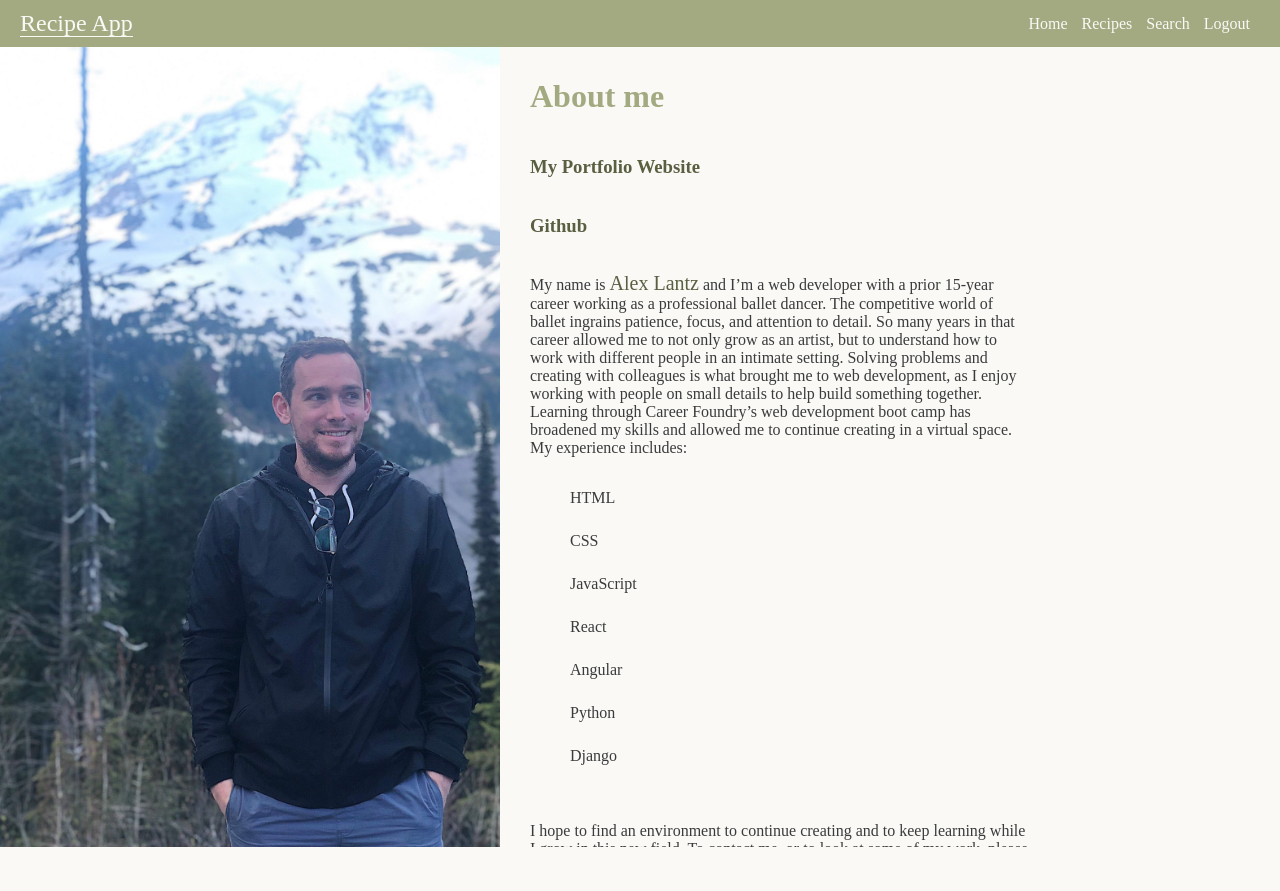
After one commit to aclantz/recipe-django-app, a Django app: page /about/ in a window 1280 px wide. The commit adds this page. Shown: the top 891 px of the page. Run offline with Django 5.2, Linux system fonts and the light colour scheme.

Commit message:
add about.html, update scrolling, nav, home.html

```diff
--- a/src/recipe_project/urls.py
+++ b/src/recipe_project/urls.py
@@ -27,7 +27,6 @@ from .views import login_view, logout_view, success_view
 urlpatterns = [
     path('admin/', admin.site.urls),
     path('', include('recipes.urls')),
-    # path('recipes/', include('recipes.urls')), *** I think this is redundant
     path('login/', login_view, name='login'),
     path('logout/', logout_view, name='logout'),
     path('success/', success_view, name='success'),
--- a/src/recipes/static/recipes/index.css
+++ b/src/recipes/static/recipes/index.css
@@ -21,6 +21,13 @@ html, body {
 
 h1, h2 {
   color: var(--mid-green);
+}
+h3 {
+  color: var(--dark-green);
+}
+h3:hover {
+  /* only h3 is about links */
+  color: var(--light-green);
 }
 a {
   text-decoration: none;
@@ -93,6 +100,9 @@ button:hover {
  justify-content: center;
  flex-direction: column;
  padding-left: 40px;
+ width: 500px;
+ word-wrap: break-word; /* Ensures long words are wrapped to the next line */
+ overflow-wrap: break-word; /* Another option to handle text wrapping */
  /* align-items: center; */
 }
 #main__img--kitchen {
@@ -139,7 +149,6 @@ button:hover {
 }
 .grid--text {
   position: relative;
-  /* margin-top: -50px; */
 }
 
 /* Details ------------------------------------------------------------------------------ */
@@ -204,6 +213,11 @@ button:hover {
   height: 800px;
   object-fit: cover;
 }
+.search__elements {
+  max-height: 800px;
+  overflow-y: auto; /* Enable vertical scrolling if content exceeds the height */
+  overflow-x: hidden; /* Hide horizontal overflow */
+}
 .search--query {
   display: flex;
   justify-content: center;
@@ -231,3 +245,35 @@ button:hover {
 .search--query form {
   width: 30%;
 }
+/* About ------------------------------------------------------------------------------ */
+
+.about__layout {
+  display: grid;
+  grid-template-columns: 1fr 2fr;
+  align-items: center;
+  gap: 20px;
+}
+.about--text {
+  display: flex;
+  justify-content: center;
+  flex-direction: column;
+  width: 500px;
+  word-wrap: break-word; /* Ensures long words are wrapped to the next line */
+  overflow-wrap: break-word; /* Another option to handle text wrapping */
+}
+.about--container {
+  padding: 10px; /* Adds some space inside the div */
+  max-height: 800px;
+  overflow-y: auto; /* Enable vertical scrolling if content exceeds the height */
+  overflow-x: hidden; /* Hide horizontal overflow */
+}
+.about--name {
+  color: var(--dark-green);
+  font-size: 20px;
+}
+#img--profile {
+  width: 500px;
+  height: 820px;
+  object-fit: cover;
+  margin-top: -20px;
+}
--- /dev/null
+++ b/src/recipes/templates/recipes/about.html
@@ -0,0 +1,60 @@
+{% load static %}
+<!DOCTYPE html>
+<html>
+  <head>
+    <title>Recipe Django App</title>
+    <meta charset="UTF-8" />
+    <meta name="viewpoint" content="width=device-width, inital-scale=1.0" />
+    <link rel="stylesheet" href="../../static/recipes/index.css" />
+  </head>
+  <body>
+    <nav class="navbar">
+      <div class="navbar__brand">
+        <a href="{% url 'recipes:home'%}"><span>Recipe App</span></a>
+      </div>
+      <div class="navbar__links">
+        <a href="{% url 'recipes:home'%}"><span>Home</span></a>
+        <a href="{% url 'recipes:list'%}"><span>Recipes</span></a>
+        <a href="{% url 'recipes:search'%}"><span>Search</span></a>
+        <a href="{% url 'logout'%}"><span>Logout</span></a>
+      </div>
+    </nav>
+    <div class="about__layout">
+      <img src={% static 'recipes/images/rainier-profile.jpeg'%} alt="Me at Mt Rainier" id="img--profile">
+      <div class="about--container">
+        <div class="about--text">
+          <h1>About me</h1>
+          <a href="https://aclantz.github.io/"><h3>My Portfolio Website</h3></a>
+          <a href="https://github.com/aclantz"><h3>Github</h3></a>
+          <p>
+            My name is <span class="about--name">Alex Lantz</span> and I’m a web
+            developer with a prior 15-year career working as a professional
+            ballet dancer. The competitive world of ballet ingrains patience,
+            focus, and attention to detail. So many years in that career allowed
+            me to not only grow as an artist, but to understand how to work with
+            different people in an intimate setting. Solving problems and
+            creating with colleagues is what brought me to web development, as I
+            enjoy working with people on small details to help build something
+            together. Learning through Career Foundry’s web development boot
+            camp has broadened my skills and allowed me to continue creating in
+            a virtual space. <br>My experience includes:
+          </p>
+          <ul>
+            <li>HTML</li>
+            <li>CSS</li>
+            <li>JavaScript</li>
+            <li>React</li>
+            <li>Angular</li>
+            <li>Python</li>
+            <li>Django</li>
+          </ul>
+          <p>
+            I hope to find an environment to continue creating and to keep
+            learning while I grow in this new field. To contact me, or to look
+            at some of my work, please visit my portfolio.
+          </p>
+        </div>
+      </div>
+    </div>
+  </body>
+</html>
--- a/src/recipes/templates/recipes/details.html
+++ b/src/recipes/templates/recipes/details.html
@@ -15,6 +15,7 @@
         <a href="{% url 'recipes:home'%}"><span>Home</span></a>
         <a href="{% url 'recipes:list'%}"><span>Recipes</span></a>
         <a href="{% url 'recipes:search'%}"><span>Search</span></a>
+        <a href="{% url 'recipes:about'%}"><span>About</span></a>
         <a href="{% url 'logout'%}"><span>Logout</span></a>
       </div>
     </nav>
--- a/src/recipes/templates/recipes/list.html
+++ b/src/recipes/templates/recipes/list.html
@@ -16,6 +16,7 @@
         <a href="{% url 'recipes:home'%}"><span>Home</span></a>
         <a href="{% url 'recipes:list'%}"><span>Recipes</span></a>
         <a href="{% url 'recipes:search'%}"><span>Search</span></a>
+        <a href="{% url 'recipes:about'%}"><span>About</span></a>
         <a href="{% url 'logout'%}"><span>Logout</span></a>
       </div>
     </nav>
--- a/src/recipes/templates/recipes/search.html
+++ b/src/recipes/templates/recipes/search.html
@@ -16,6 +16,7 @@
         <a href="{% url 'recipes:home'%}"><span>Home</span></a>
         <a href="{% url 'recipes:list'%}"><span>Recipes</span></a>
         <a href="{% url 'recipes:search'%}"><span>Search</span></a>
+        <a href="{% url 'recipes:about'%}"><span>About</span></a>
         <a href="{% url 'logout'%}"><span>Logout</span></a>
       </div>
     </nav>
--- a/src/recipes/urls.py
+++ b/src/recipes/urls.py
@@ -1,5 +1,5 @@
 from django.urls import path
-from .views import home, RecipeListView, RecipeDetailView, SearchView
+from .views import home, RecipeListView, RecipeDetailView, SearchView, about_view
 
 app_name = 'recipes'
 
@@ -9,4 +9,5 @@ urlpatterns = [
   path('list/', RecipeListView.as_view(), name="list"),
   path('list/<pk>', RecipeDetailView.as_view(), name='detail'),
   path('search/', SearchView, name='search'),
+  path('about/', about_view, name='about'),
 ]
--- a/src/recipes/views.py
+++ b/src/recipes/views.py
@@ -21,6 +21,9 @@ class RecipeListView(LoginRequiredMixin, ListView):
 class RecipeDetailView(LoginRequiredMixin, DetailView):
   model = Recipe
   template_name = 'recipes/details.html'
+
+def about_view(request):
+  return render(request, 'recipes/about.html')
 
 @login_required
 def SearchView(request):
--- a/src/templates/auth/login.html
+++ b/src/templates/auth/login.html
@@ -13,6 +13,7 @@
       </div>
       <div class="navbar__links">
         <a href="{% url 'recipes:home'%}"><span>Home</span></a>
+        <a href="{% url 'recipes:about'%}"><span>About</span></a>
         <a href="{% url 'logout'%}"><span>Logout</span></a>
       </div>
     </nav>
--- a/src/templates/auth/success.html
+++ b/src/templates/auth/success.html
@@ -14,6 +14,7 @@
       </div>
       <div class="navbar__links">
         <a href="{% url 'recipes:home'%}"><span>Home</span></a>
+        <a href="{% url 'recipes:about'%}"><span>About</span></a>
         <a href="{%url 'login'%}"><span>Login</span></a>
       </div>
     </nav>
```
Also changed, not shown: src/recipes/templates/recipes/home.html (+6 -3 lines), README.md, src/recipes/static/recipes/images/rainier-profile.jpeg (added).
